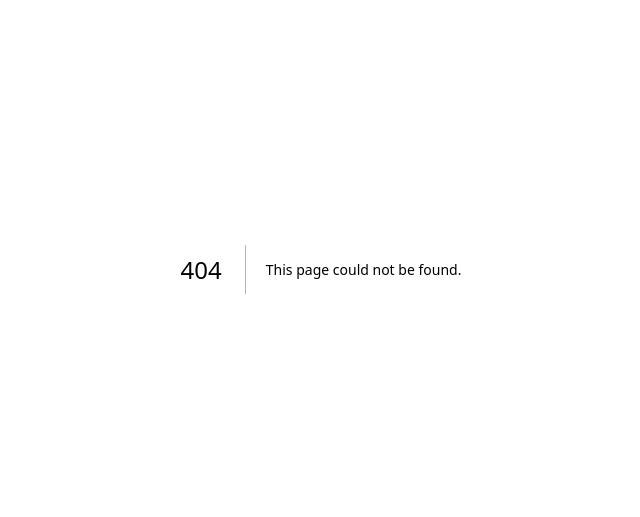
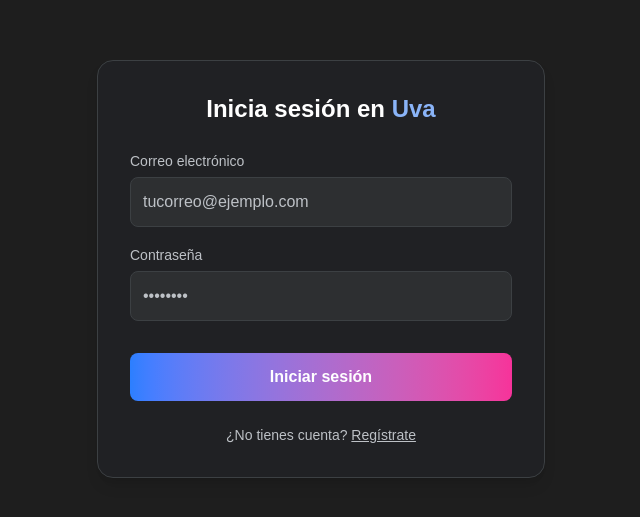
Before and after one commit to kevin-showman/ai-assistant, a Next.js app: page /login in a window 1280 px wide. Before the commit this address had no page. Shown: the part 131-648 px from the top of the page, without its empty margins (319-959 px from the left). Built offline with nearby package versions, Linux system fonts and the light colour scheme.

Commit message:
adjust messages box container and add playfab dependencies

```diff
--- a/app/pages/chat_pages.tsx
+++ b/app/assistant/page.tsx
@@ -46,7 +46,7 @@ export default function AssistantPage() {
           </h1>
           <div className="flex items-center gap-4">
             <button className="bg-[#3C4043] px-4 py-1 rounded-full text-sm">✨ Probar</button>
-            <div className="w-8 h-8 rounded-full bg-orange-500 flex items-center justify-center font-bold">K</div>
+            <div className="w-8 h-8 rounded-full bg-orange-500 flex items-center justify-center font-bold">U</div>
           </div>
         </div>
 
@@ -60,19 +60,29 @@ export default function AssistantPage() {
             </p>
           </div>
 
-          <div className="mt-6 space-y-4 max-w-2xl">
+          {/* Mensajes del chat */}
+          <div className="left-0 right-0 bg-[#1E1E1E] p-6 border-t border-[#3C4043]">
+            <div className="flex flex-col w-full max-w-2xl mx-auto">
+              <div className="flex flex-col items-center gap-2 p-4">
                 {messages.map((msg, idx) => (
                   <div
                     key={idx}
-                className={`p-4 rounded-lg w-fit max-w-full ${msg.sender === "Tú" ? "bg-[#3C4043] self-end" : "bg-[#2D2F31]"}`}
+                    className={`p-4 rounded-lg w-fit max-w-full ${msg.sender === "Tú"
+                        ? "bg-[#3C4043] self-end"
+                        : "bg-[#2D2F31] self-start"
+                      }`}
                   >
-                <p className="text-sm"><strong>{msg.sender}:</strong> {msg.text}</p>
+                    <p className="text-sm">
+                      <strong>{msg.sender}:</strong> {msg.text}
+                    </p>
                   </div>
                 ))}
               </div>
             </div>
+          </div>
+          </div>
 
-        {/* Chat input fixed at the bottom */}
+          {/* Chat input fijo abajo */}
           <div className="absolute bottom-0 left-0 right-0 bg-[#1E1E1E] p-6 border-t border-[#3C4043]">
             <div className="flex flex-col w-full max-w-2xl mx-auto">
               <div className="flex items-center gap-2 p-4 rounded-lg bg-[#202124] border border-[#3C4043]">
--- /dev/null
+++ b/app/login/page.tsx
@@ -0,0 +1,56 @@
+'use client';
+
+import { useState } from 'react';
+
+export default function LoginPage() {
+  const [email, setEmail] = useState('');
+  const [password, setPassword] = useState('');
+
+  const handleLogin = (e: React.FormEvent) => {
+    e.preventDefault();
+    alert(`Correo: ${email}\nContraseña: ${password}`);
+  };
+
+  return (
+    <div className="min-h-screen flex items-center justify-center bg-[#1E1E1E] text-white p-6">
+      <div className="w-full max-w-md p-8 bg-[#202124] rounded-2xl shadow-lg border border-[#3C4043]">
+        <h2 className="text-2xl font-bold mb-6 text-center">
+          Inicia sesión en <span className="text-[#8AB4F8]">Uva</span>
+        </h2>
+        <form onSubmit={handleLogin} className="space-y-4">
+          <div>
+            <label className="text-sm text-[#BDC1C6]">Correo electrónico</label>
+            <input
+              type="email"
+              className="w-full mt-1 p-3 rounded-lg bg-[#2D2F31] border border-[#3C4043] text-white placeholder:text-[#BDC1C6] outline-none"
+              placeholder="tucorreo@ejemplo.com"
+              value={email}
+              onChange={(e) => setEmail(e.target.value)}
+              required
+            />
+          </div>
+          <div>
+            <label className="text-sm text-[#BDC1C6]">Contraseña</label>
+            <input
+              type="password"
+              className="w-full mt-1 p-3 rounded-lg bg-[#2D2F31] border border-[#3C4043] text-white placeholder:text-[#BDC1C6] outline-none"
+              placeholder="••••••••"
+              value={password}
+              onChange={(e) => setPassword(e.target.value)}
+              required
+            />
+          </div>
+          <button
+            type="submit"
+            className="w-full mt-4 p-3 rounded-lg bg-gradient-to-r from-blue-500 to-pink-500 text-white font-semibold hover:opacity-90 transition-opacity"
+          >
+            Iniciar sesión
+          </button>
+        </form>
+        <p className="text-sm text-[#BDC1C6] mt-6 text-center">
+          ¿No tienes cuenta? <a href="#" className="underline">Regístrate</a>
+        </p>
+      </div>
+    </div>
+  );
+}
--- a/app/page.tsx
+++ b/app/page.tsx
@@ -1,4 +1,4 @@
-import AssistantPage from "./pages/chat_pages";
+import AssistantPage from "./pages/assistant";
 
 export default function Home() {
   return (
```
Also changed, not shown: package.json (+7 -6 lines), 1 other file (tests, documents, lock files or other folders). Lines whose indentation alone changed are shown as unchanged.
